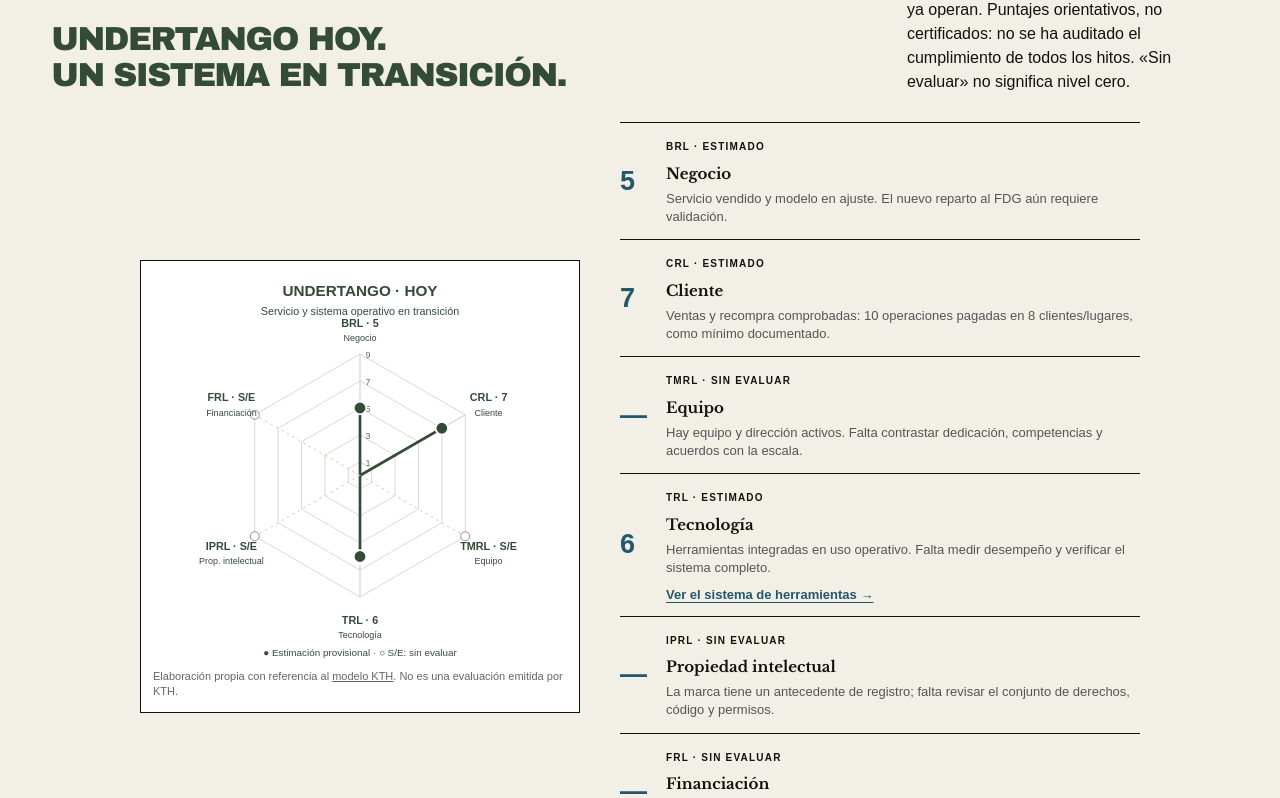
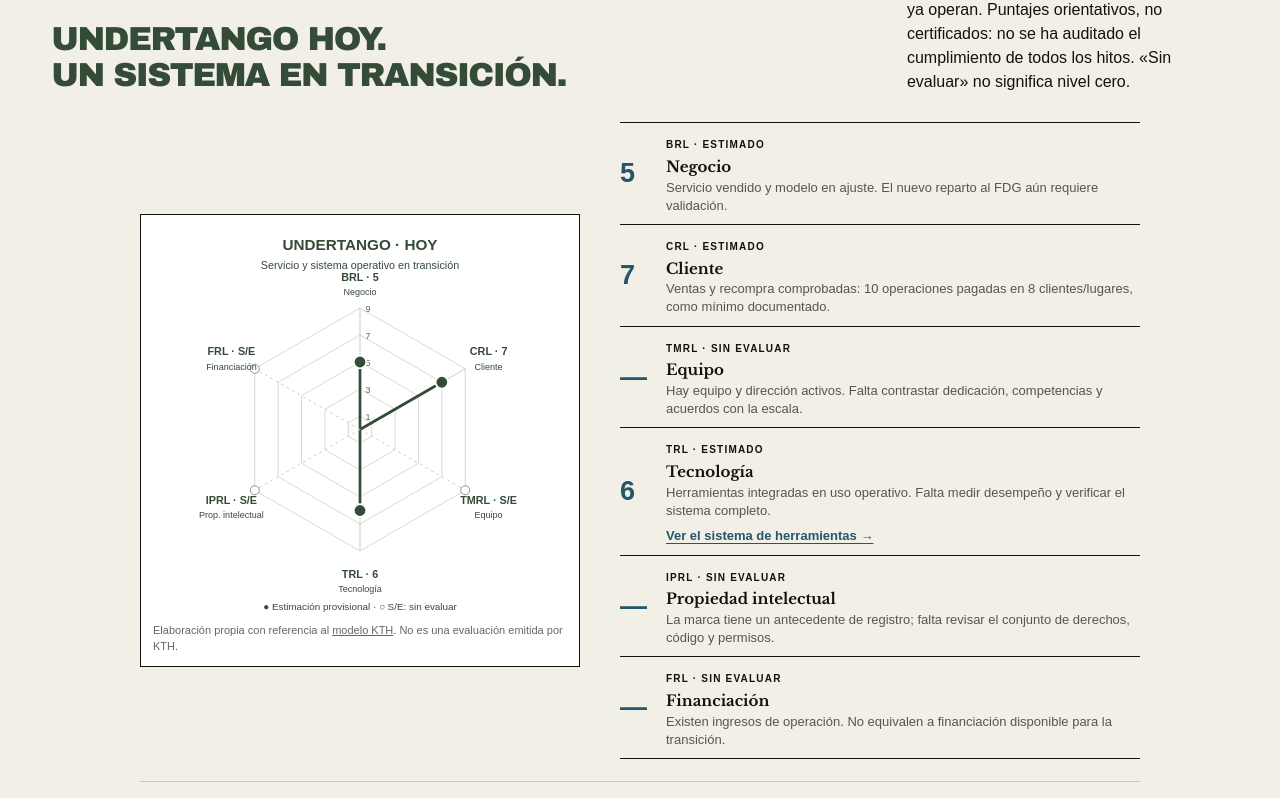
Before and after one commit to O-UnderTango-Club/UnderTangoWEBNextJS, a Next.js app: page /elitros in a window 1280 px wide. Shown: the part 4380-5178 px from the top of the page. Built offline with nearby package versions, Linux system fonts and the light colour scheme; a web font is replaced by a local one.

Commit message:
Keep all radar dimensions compact on screen

```diff
--- a/app/elitros/elitros.css
+++ b/app/elitros/elitros.css
@@ -67,7 +67,7 @@ body:has(.bmc-page) iframe[src*="chat-robot"],body:has(.bmc-page) [id*="chat-rob
 .bmc-radar-layout figcaption{font-size:11px;line-height:1.4}
 .bmc-readiness article{grid-template-columns:34px minmax(0,1fr);gap:12px;padding:10px 0}.bmc-readiness>article>div{font:700 27px Arial,sans-serif;color:#24566c}.bmc-readiness h3{font-size:15px}.bmc-readiness p{font-size:13px;line-height:1.4}
 .bmc-page .bmc-readiness article>section{padding:0;margin:0;min-height:0}
-.bmc-readiness h3{margin:4px 0}.bmc-readiness p{margin:4px 0}.bmc-readiness article{padding:9px 0}
+.bmc-page .bmc-readiness article>section{display:block}.bmc-readiness h3{margin:2px 0;line-height:1.25}.bmc-readiness p{margin:2px 0}.bmc-readiness article{padding:7px 0}
 .bmc-current-radar svg{display:block;width:100%;max-height:430px;font-family:Arial,sans-serif;color:#344b38;fill:currentColor}
 .bmc-current-radar figcaption a{text-decoration:underline}
 .bmc-radar-evidence{max-width:1000px;margin:22px auto 0;font:14px/1.5 Arial,sans-serif;border-top:1px solid #c2c9bd;padding-top:14px}
```
